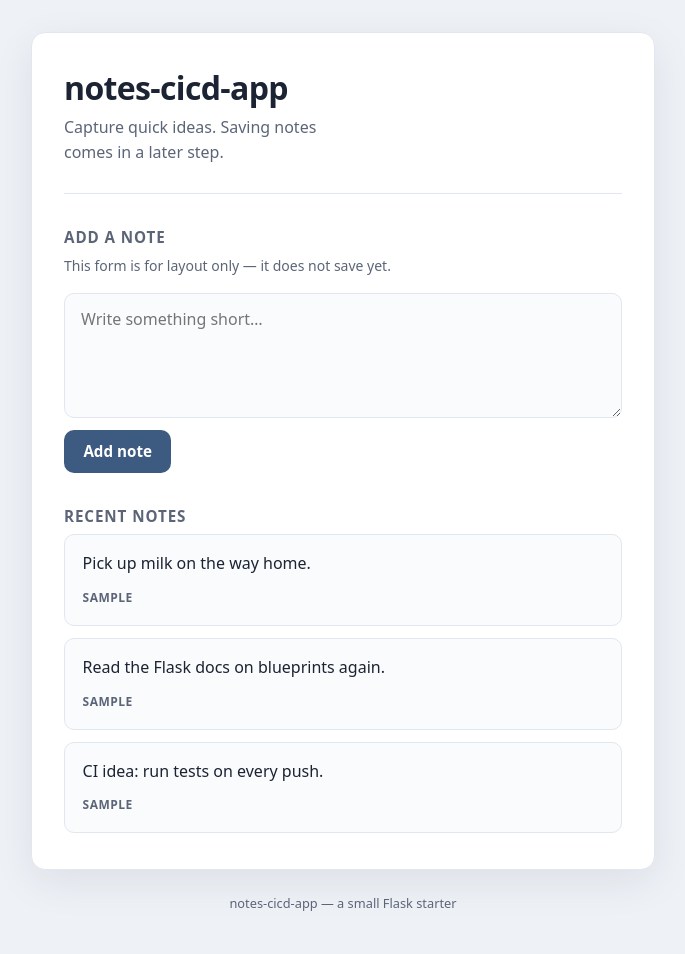
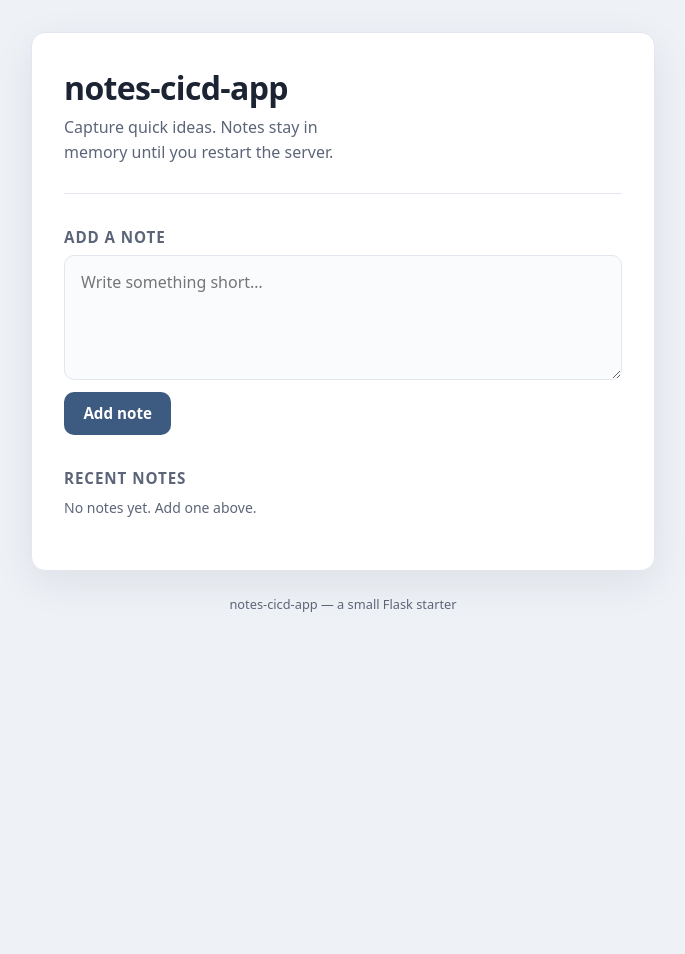
Before and after one commit to SamParsakian/notes-cicd-app, a Flask app: page / in a window 1280 px wide. Shown: the whole page, without its empty margins (297-982 px from the left). After the commit the page ends 612 px from the top, so only its background shows below. Run offline with Flask 3, Linux system fonts and the light colour scheme.

Commit message:
feat(notes): store notes in memory and render from template

```diff
--- a/app/routes.py
+++ b/app/routes.py
@@ -1,10 +1,20 @@
 """Routes blueprint."""
 
-from flask import Blueprint, render_template
+from flask import Blueprint, redirect, render_template, request, url_for
 
 bp = Blueprint("main", __name__)
 
+# In-memory storage for this process only (cleared when the server restarts).
+_notes: list[str] = []
 
-@bp.route("/")
+
+@bp.route("/", methods=["GET", "POST"])
 def index():
-    return render_template("index.html")
+    if request.method == "POST":
+        text = request.form.get("note", "").strip()
+        if text:
+            _notes.append(text)
+        return redirect(url_for("main.index"))
+
+    # Newest notes first for the "Recent notes" list.
+    return render_template("index.html", notes=list(reversed(_notes)))
--- a/templates/index.html
+++ b/templates/index.html
@@ -11,40 +11,38 @@
     <main class="card card--main">
       <header class="hero">
         <h1 class="hero__title">notes-cicd-app</h1>
-        <p class="hero__subtitle">Capture quick ideas. Saving notes comes in a later step.</p>
+        <p class="hero__subtitle">Capture quick ideas. Notes stay in memory until you restart the server.</p>
       </header>
 
       <section class="section" aria-labelledby="add-heading">
         <h2 id="add-heading" class="section__title">Add a note</h2>
-        <p class="section__hint">This form is for layout only — it does not save yet.</p>
-        <div class="note-form">
+        <form class="note-form" method="post" action="{{ url_for('main.index') }}">
           <label class="sr-only" for="note-body">Note text</label>
           <textarea
             id="note-body"
+            name="note"
             class="note-form__textarea"
             rows="4"
             placeholder="Write something short…"
+            required
           ></textarea>
-          <button type="button" class="btn btn--primary">Add note</button>
-        </div>
+          <button type="submit" class="btn btn--primary">Add note</button>
+        </form>
       </section>
 
       <section class="section" aria-labelledby="recent-heading">
         <h2 id="recent-heading" class="section__title">Recent notes</h2>
+        {% if notes %}
         <ul class="note-list">
+          {% for note in notes %}
           <li class="note-card">
-            <p class="note-card__text">Pick up milk on the way home.</p>
-            <span class="note-card__meta">Sample</span>
+            <p class="note-card__text">{{ note }}</p>
           </li>
-          <li class="note-card">
-            <p class="note-card__text">Read the Flask docs on blueprints again.</p>
-            <span class="note-card__meta">Sample</span>
-          </li>
-          <li class="note-card">
-            <p class="note-card__text">CI idea: run tests on every push.</p>
-            <span class="note-card__meta">Sample</span>
-          </li>
+          {% endfor %}
         </ul>
+        {% else %}
+        <p class="section__hint">No notes yet. Add one above.</p>
+        {% endif %}
       </section>
     </main>
 
```
Also changed, not shown: tests/test_app.py (+8 -0 lines).
